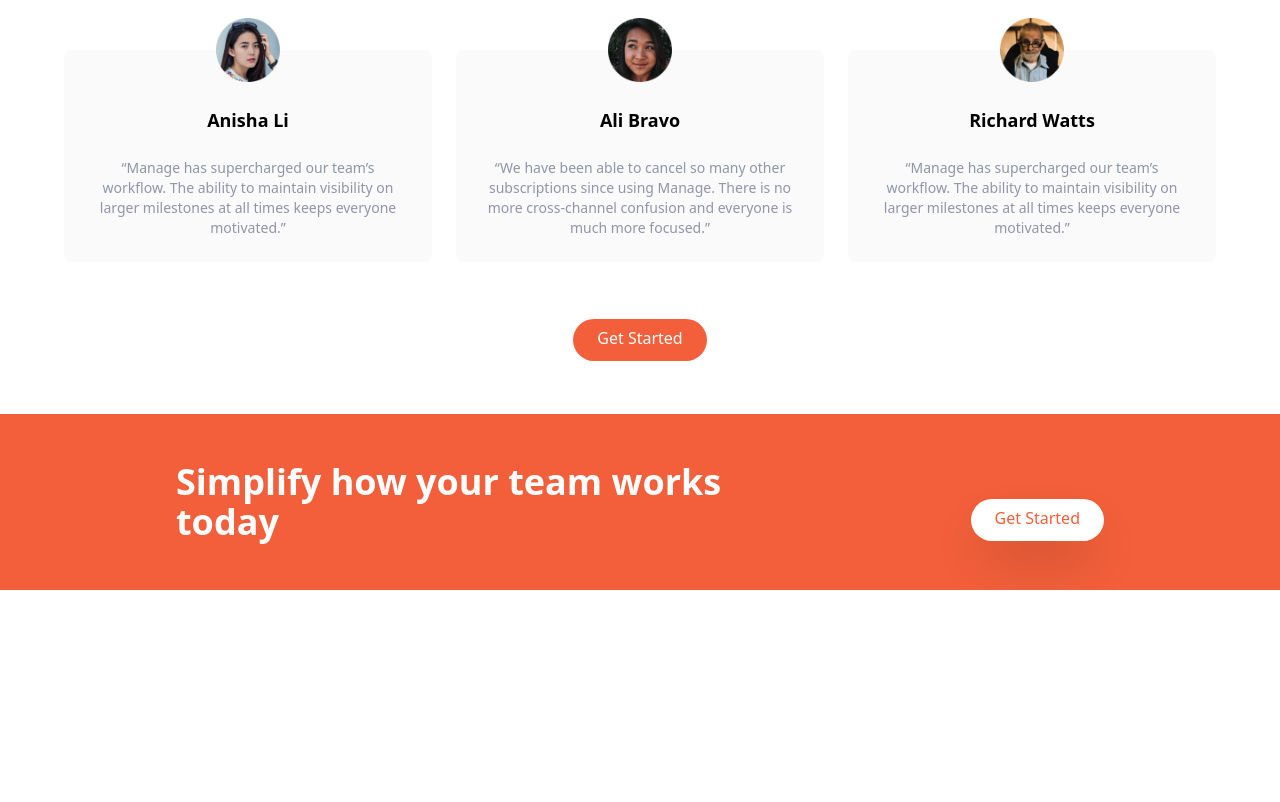
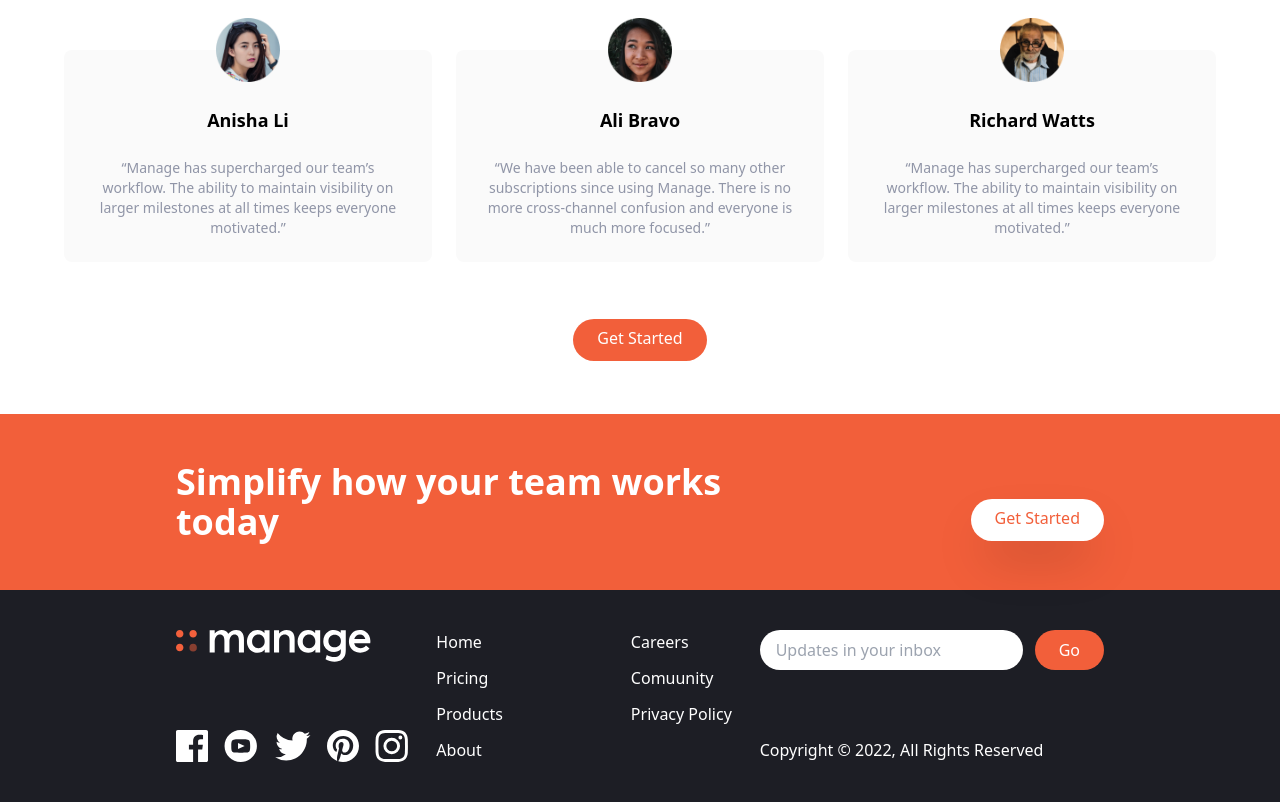
Before and after one commit to dijanakalaposratic/pp-07-manage-landing-page, a website: page index.html in a window 1280 px wide. Shown: the part 1354-2156 px from the top of the page. Before the commit the page ends 1944 px from the top, so only its background shows below. Drawn offline with Linux system fonts and the light colour scheme.

Commit message:
added footer

```diff
--- a/index.html
+++ b/index.html
@@ -211,6 +211,80 @@
 			</div>
 		</section>
 
+		<!-- Footer -->
+		<footer class="bg-veryDarkBlue">
+			<!-- Flex Container -->
+			<div class="container flex flex-col-reverse justify-between px-6 py-10 mx-auto space-y-8 md:flex-row md:space-y-0">
+				<!-- Logo and social links container -->
+				<div class="flex flex-col-reverse items-center justify-between space-y-12 md:flex-col md:space-y-0 md:items-start">
+					<div class="mx-automy-6 text-center text-white md:hidden">
+						Copyright &copy; 2022, All Rights Reserved
+					</div>
 
+					<!-- Logo -->
+					<div>
+						<img class="h-8" src="./img/logo-white.svg" alt="">
+					</div>
+					<!-- Social Links Container -->
+					<div class="flex justify-center space-x-4">
+						<!-- Link 1 -->
+						<a href="#">
+							<img src="./img/icon-facebook.svg" alt="" class="h-8">
+						</a>
+
+						<!-- Link 2 -->
+						<a href="#">
+							<img src="./img/icon-youtube.svg" alt="" class="h-8">
+						</a>
+
+						<!-- Link 3 -->
+						<a href="#">
+							<img src="./img/icon-twitter.svg" alt="" class="h-8">
+						</a>
+
+						<!-- Link 4 -->
+						<a href="#">
+							<img src="./img/icon-pinterest.svg" alt="" class="h-8">
+						</a>
+
+						<!-- Link 5 -->
+						<a href="#">
+							<img src="./img/icon-instagram.svg" alt="" class="h-8">
+						</a>
+					</div>
+				</div>
+
+				<!-- List Container -->
+				<div class="flex justify-around space-x-32">
+					<div class="flex flex-col space-y-3 text-white">
+						<a class="hover:text-brightRed" href="#">Home</a>
+						<a class="hover:text-brightRed" href="#">Pricing</a>
+						<a class="hover:text-brightRed" href="#">Products</a>
+						<a class="hover:text-brightRed" href="#">About</a>
+					</div>
+					<div class="flex flex-col space-y-3 text-white">
+						<a class="hover:text-brightRed" href="#">Careers</a>
+						<a class="hover:text-brightRed" href="#">Comuunity</a>
+						<a class="hover:text-brightRed" href="#">Privacy Policy </a>
+					</div>
+				</div>
+
+				<!-- Input Container -->
+				<div class="flex flex-col justify-between">
+					<form>
+						<div class="flex space-x-3">
+							<input type="" class="flex-1 px-4 rounded-full focus:outline-none" placeholder="Updates in your inbox">
+							<button class="px-6 py-2 text-white rounded-full bg-brightRed hover:bg-brightRedLight focus:outline-none">
+								Go
+							</button>
+						</div>
+					</form>
+
+					<div class="hidden text-white md:block">
+						Copyright &copy; 2022, All Rights Reserved
+					</div>
+				</div>
+			</div>
+		</footer>
 	</body>
 </html>
```
Also changed, not shown: css/main.css.
